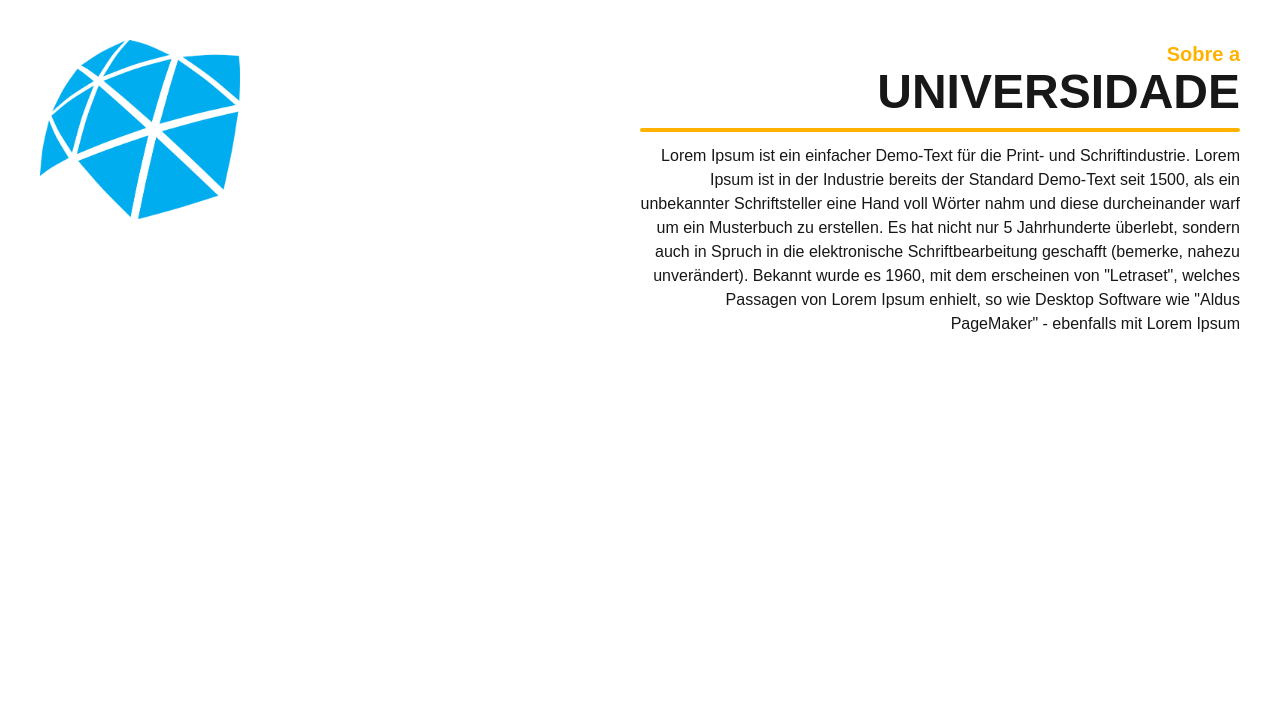
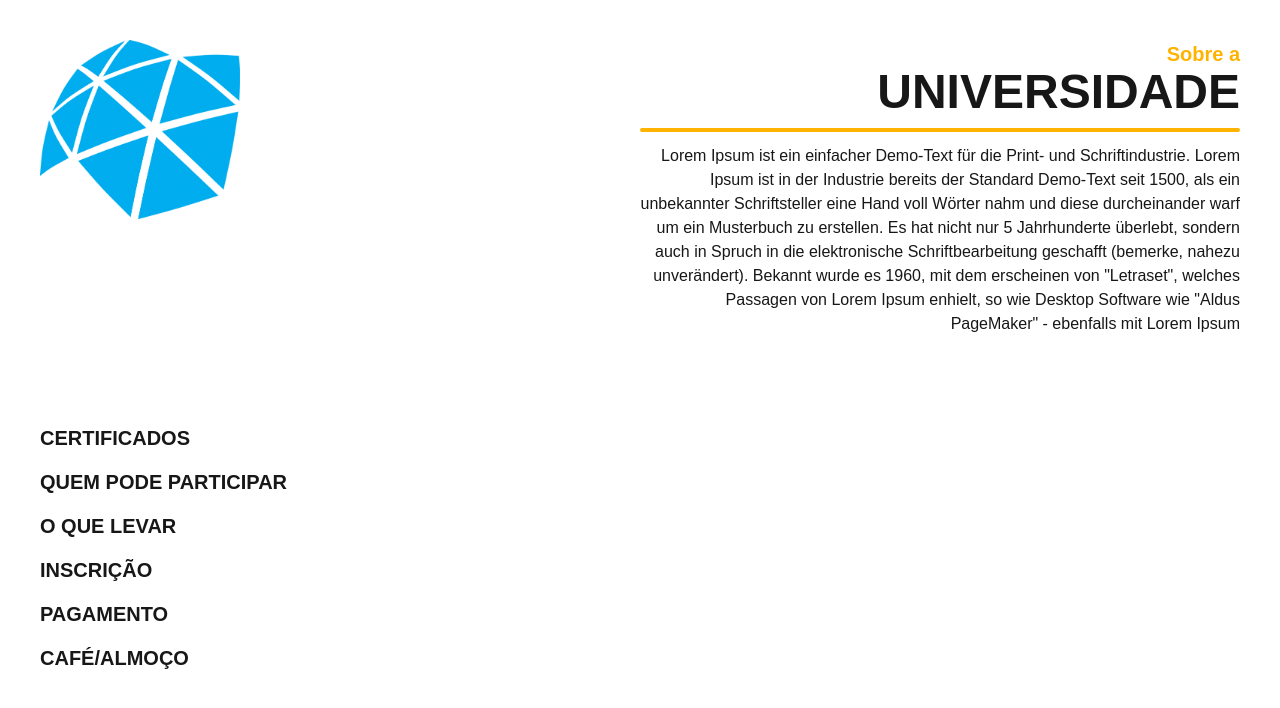
Before and after one commit to gabriellychm/site-secompp, a Next.js app: page / in a window 1280 px wide. Shown: the top 708 px of the page. Built offline with nearby package versions, Linux system fonts and the light colour scheme.

Commit message:
seção duvidas WIP

```diff
--- /dev/null
+++ b/src/app/components/DuvidaSelector.module.css
@@ -0,0 +1,14 @@
+.radio{
+    -webkit-appearance: none;
+    appearance: none;
+}
+
+.radio + label{
+    cursor: pointer;
+}
+
+.radio:checked + label {
+    padding: 5px;
+    background-color: #555555;
+    border-radius: 6px;
+}
--- /dev/null
+++ b/src/app/components/DuvidaSelector.tsx
@@ -0,0 +1,24 @@
+import styles from './DuvidaSelector.module.css'
+export default function duvidaSelector() {
+    return (
+        <div className="flex flex-col text-xl font-bold gap-2">
+            <input type="radio" name="Duvidas" id="certificado" className={styles.radio}/>
+            <label htmlFor="certificado">CERTIFICADOS</label>
+
+            <input type="radio" name="Duvidas" id="participar" className={styles.radio}/>
+            <label htmlFor="participar">QUEM PODE PARTICIPAR</label>
+
+            <input type="radio" name="Duvidas" id="levar" className={styles.radio}/>
+            <label htmlFor="levar">O QUE LEVAR</label>
+
+            <input type="radio" name="Duvidas" id="inscricao" className={styles.radio}/>
+            <label htmlFor="inscricao">INSCRIÇÃO</label>
+
+            <input type="radio" name="Duvidas" id="pagamento" className={styles.radio}/>
+            <label htmlFor="pagamento">PAGAMENTO</label>
+
+            <input type="radio" name="Duvidas" id="cafe" className={styles.radio}/>
+            <label htmlFor="cafe">CAFÉ/ALMOÇO</label>
+        </div>
+    )
+}
--- /dev/null
+++ b/src/app/components/SectionDuvidas.tsx
@@ -0,0 +1,8 @@
+import DuvidaSelector from '@/app/components/DuvidaSelector'
+export default function sectionDuvidas() {
+    return (
+        <div className="grid grid-cols-3 p-10">
+            <DuvidaSelector/>
+        </div>
+    )
+}
--- a/src/app/page.tsx
+++ b/src/app/page.tsx
@@ -1,9 +1,10 @@
 import SectionSobre from "@/app/components/SectionSobre";
-
+import SectionDuvidas from "@/app/components/SectionDuvidas";
 export default function Home() {
   return (
     <div className="">
         <SectionSobre></SectionSobre>
+        <SectionDuvidas/>
     </div>
   );
 }
```
Also changed, not shown: src/app/components/SectionSobre.module.css (deleted).
